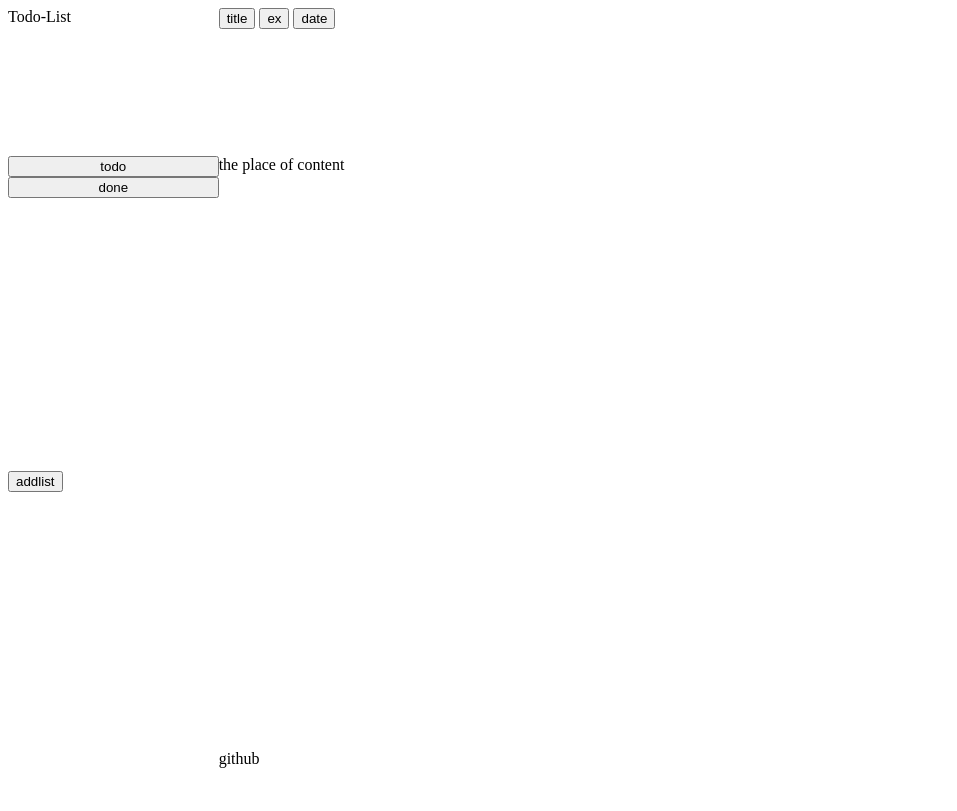
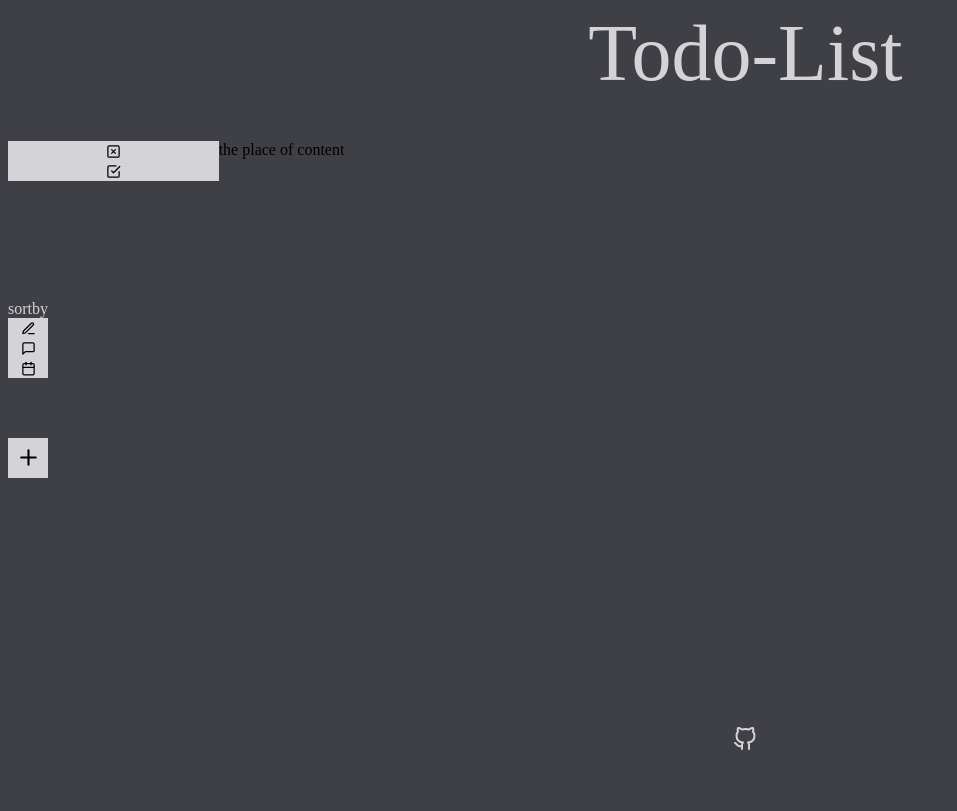
Before and after one commit to NaVis0mple/Todo-list, a plain HTML site: page index.html in a window 1280 px wide. Shown: the whole page, without its empty margins (0-957 px from the left). Drawn offline with nearby package versions, Linux system fonts and the light colour scheme.

Commit message:
css change

```diff
--- a/index.html
+++ b/index.html
@@ -10,21 +10,25 @@
         <div id="head">Todo-List</div>
         <div id="sort">
 
-            <button class="sortByTitle">title</button>
-            <button class="sortByDescription">ex</button>
-            <button class="sortByDate">date</button>
+            <button class="sortByTitle"></button>
+            <button class="sortByDescription"></button>
+            <button class="sortByDate"></button>
 
         </div>
         <div id = "dropdown">
             <div id="dropdowncontainer"></div>
-            <button class="addlist">addlist</button>
+            <button class="addlist"></button>
         </div>
         <div id="sidebar">
-            <button class="todolist">todo</button>
-            <button class="done">done</button>
+            <button class="todolist"></button>
+            <button class="done"></button>
         </div>
         <div id="content">the place of content</div>
-        <div id="footer">github</div>
+        <div id="footer">
+            <a href="https://github.com/NaVis0mple/Todo-list" >
+                <svg xmlns="http://www.w3.org/2000/svg" width="24" height="24" viewBox="0 0 24 24" fill="none" stroke="#d4d4d8" stroke-width="2" stroke-linecap="round" stroke-linejoin="round" class="feather feather-github"><path d="M9 19c-5 1.5-5-2.5-7-3m14 6v-3.87a3.37 3.37 0 0 0-.94-2.61c3.14-.35 6.44-1.54 6.44-7A5.44 5.44 0 0 0 20 4.77 5.07 5.07 0 0 0 19.91 1S18.73.65 16 2.48a13.38 13.38 0 0 0-7 0C6.27.65 5.09 1 5.09 1A5.07 5.07 0 0 0 5 4.77a5.44 5.44 0 0 0-1.5 3.78c0 5.42 3.3 6.61 6.44 7A3.37 3.37 0 0 0 9 18.13V22"></path></svg>
+            </a>
+        </div>
 
 
 
--- a/style.css
+++ b/style.css
@@ -1,16 +1,37 @@
 html {
     box-sizing: border-box;
+    --button-color: #d4d4d8;
+    --button-hover-color: #a1a1aa;
 }
 
 body {
     display: grid;
     grid-template-columns: 1fr 5fr;
-    grid-template-rows: 1fr 4fr min-content;
-    height: 95vh;
+    grid-template-rows: 1fr 4fr 1fr;
+    height: 100vh;
+    background-color: #3f3f46;
+    overflow: hidden;
+}
+
+button {
+    background-color: var(--button-color);
+    border: none;
+    background-repeat: no-repeat;
+    background-size: 15px;
+    background-position: center;
+    padding: 10px;
+    border-radius: 8px;
+}
+
+button:hover {
+    background-color: var(--button-hover-color);
 }
 
 #head {
-    grid-area: 1/1/2/2;
+    grid-area: 1/2/2/3;
+    color: var(--button-color);
+    text-align: center;
+    font-size: 80px;
 }
 
 #sidebar {
@@ -19,13 +40,30 @@ body {
     grid-template-rows: repeat(3, min-content);
 }
 
+#sort {
+    position: absolute;
+    top: 300px;
+    display: grid;
+}
+
+#sort button {
+    border-radius: 0px;
+}
+
+#sort::before {
+    content: 'sortby';
+    color: var(--button-color);
+}
+
+
 
 
 
 #footer {
     grid-area: -2/-2/-1/-1;
+    align-self: center;
+    justify-self: center;
 }
-
 
 #content {
     grid-area: 2/2/3/3;
@@ -36,9 +74,8 @@ body {
     overflow-x: hidden;
 }
 
-#content button,
+
 label {
-    background-color: white;
     border: none;
     background-repeat: no-repeat;
     background-size: 15px;
@@ -53,21 +90,17 @@ label {
 }
 
 
-#content button.finished {
+#content button.finished,
+.done {
     background-image: url(check-square.svg);
     border-radius: 0px;
 }
 
 
 
-#content button:hover {
-    background-color: rgb(195, 195, 195);
-
-}
-
 #content .listContainer:hover {
     border: solid;
-    border-color: rgb(195, 195, 195);
+    border-color: var(--button-hover-color);
     border-width: 1px;
     border-radius: 5px;
 }
@@ -75,6 +108,7 @@ label {
 #content .listContainer {
     display: grid;
     grid-template-columns: 150px 1fr 180px 50px 50px;
+    padding: 0px 0px 0px 10px;
 }
 
 #content .title,
@@ -106,16 +140,20 @@ label {
     grid-area: 3/1/4/2;
 }
 
-#dropdown .addlist {
+#dropdown button.addlist {
     position: absolute;
-    bottom: 276px;
+    bottom: 330px;
+    background-image: url(plus.svg);
+    border-radius: 0px;
+    padding: 20px;
+    background-size: 25px;
 }
 
 
 #dropdown #dropdowncontainer {
     position: absolute;
     bottom: 50px;
-    background-color: aquamarine;
+    background-color: #d4d4d8;
 }
 
 
@@ -145,15 +183,18 @@ input {
 
 
 
-label[for='title'] {
+label[for='title'],
+.sortByTitle {
     background-image: url(edit-3.svg);
 }
 
-label[for='description'] {
+label[for='description'],
+.sortByDescription {
     background-image: url(message-square.svg);
 }
 
-label[for='date'] {
+label[for='date'],
+.sortByDate {
     background-image: url(calendar.svg);
 }
 
@@ -163,6 +204,11 @@ label[for='priorityText'] {
 
 label[for='priorityBackground'] {
     background-image: url(format_color_fill_FILL0_wght300_GRAD200_opsz24\ \(1\).svg);
+}
+
+.todolist {
+    background-image: url(x-square.svg);
+    border-radius: 0px;
 }
 
 .form.hideform span {
@@ -176,4 +222,6 @@ label[for='priorityBackground'] {
 
 .form.hideform button {
     grid-area: 7/1/8/3;
+    justify-self: center;
+    border: var(--button-hover-color) 1px solid;
 }
```
Also changed, not shown: github.svg (added), plus.svg (added), x-square.svg (added).
